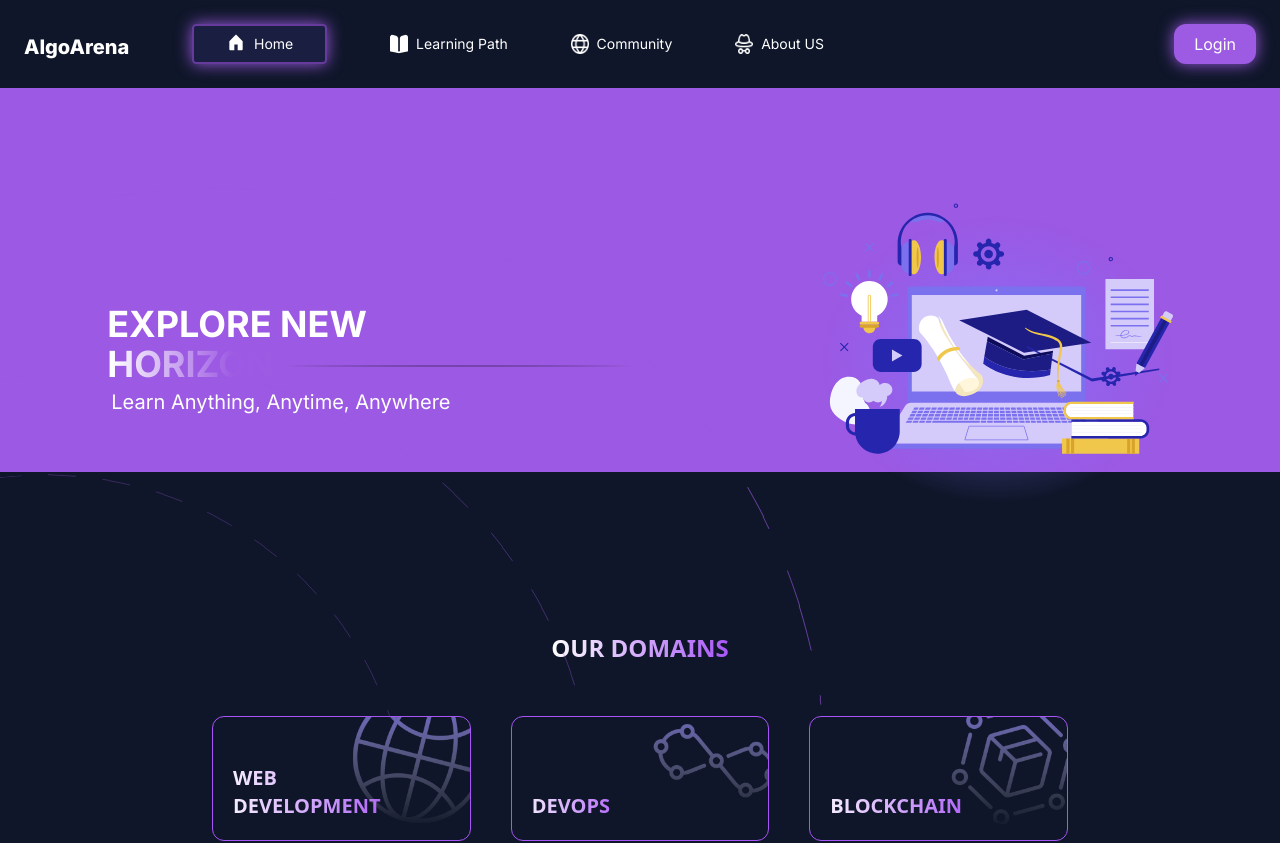
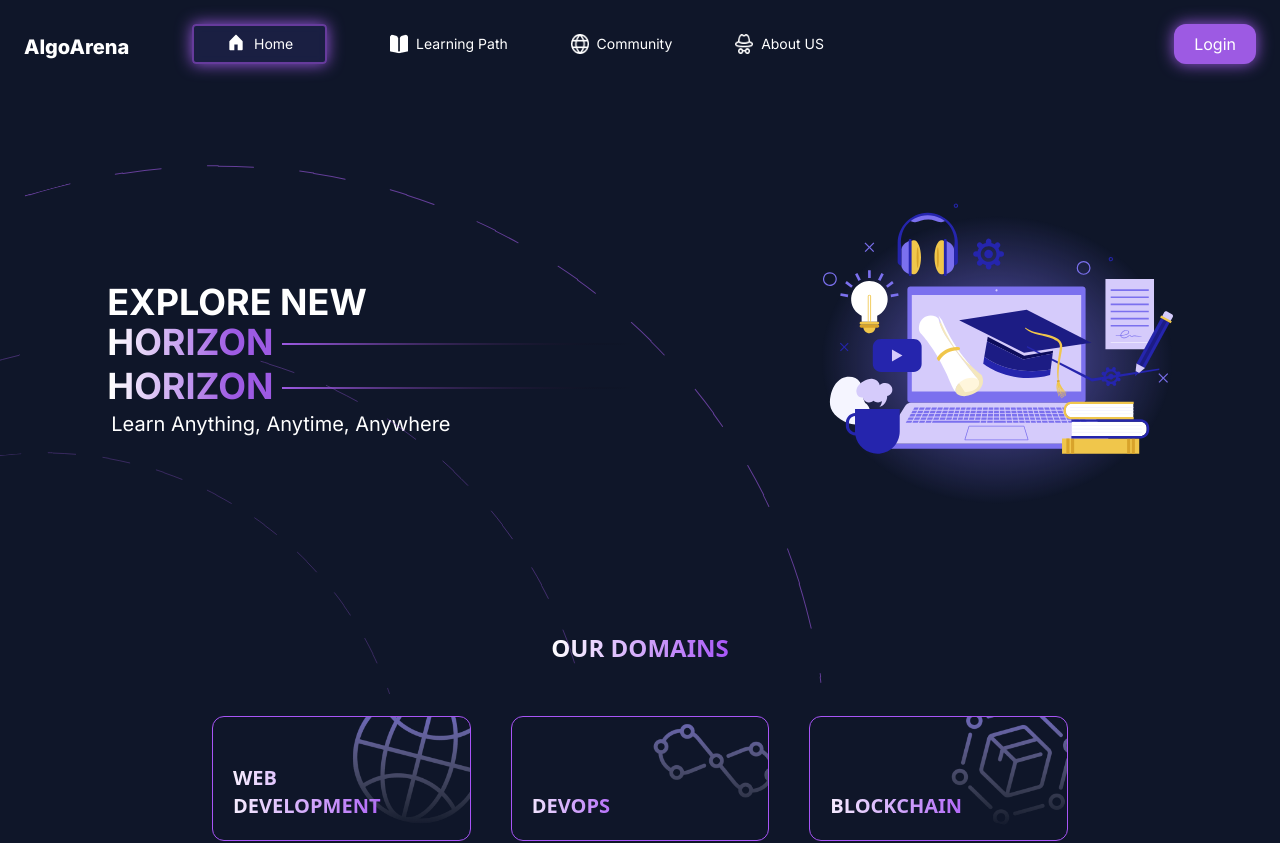
Before and after one commit to MLSAKIIT/AlgoArena, a Next.js app: page / in a window 1280 px wide. Shown: the top 843 px of the page. Built offline with nearby package versions, Linux system fonts and the light colour scheme.

Commit message:
changed the transition of the domain card features component was not used ,made button similar to the other ones

```diff
--- a/src/components/hero/Hero.jsx
+++ b/src/components/hero/Hero.jsx
@@ -4,11 +4,26 @@ import Image from "next/image";
 const Hero = () => {
   return (
     <div>
-      <div className="bg-primary lg:pt-32 pt-10 mb-10 lg:h-96 lg:mb-32 block max-w-7xl mx-auto">
+      <div className="lg:pt-32 pt-10 mb-10 lg:h-96 lg:mb-32 block max-w-7xl mx-auto">
         <div className="flex flex-wrap lg:flex-nowrap justify-evenly mid:gap-x-10/ md:gap-20 mid:mx-4 items-center lg:mx-auto">
           <div className="relative">
             <div className="font-bold font-the_bold_font text-white lg:text-4xl text-xl mid:text-2xl text-center mid:text-start">
               EXPLORE NEW
+            </div>
+            <div className="font-bold font-the_bold_font bg-gradient-horizon bg-clip-text text-[transparent] lg:text-4xl mb-1 text-xl mid:text-2xl  mid:text-start mid:hidden block text-center">
+              HORIZON
+            </div>
+            <div className="flex">
+              <div className="font-bold font-the_bold_font bg-gradient-horizon bg-clip-text text-[transparent] lg:text-4xl mb-1 text-xl mid:text-2xl  mid:text-start hidden mid:flex">
+                HORIZON
+              </div>
+              <Image
+                src="/dash.svg"
+                alt="dash"
+                height={100}
+                width={24}
+                className="w-[100px] mid:w-[200px] lg:w-[22rem] ml-2 hidden mid:flex"
+              />
             </div>
             <div className="font-bold font-the_bold_font bg-gradient-horizon bg-clip-text text-[transparent] lg:text-4xl mb-1 text-xl mid:text-2xl  mid:text-start mid:hidden block text-center">
               HORIZON
```
